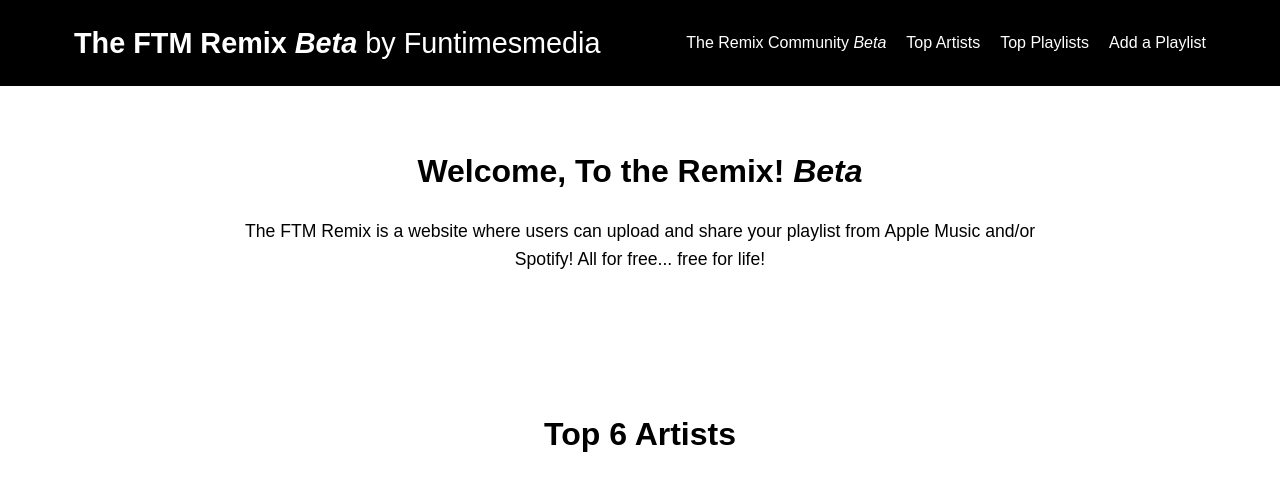
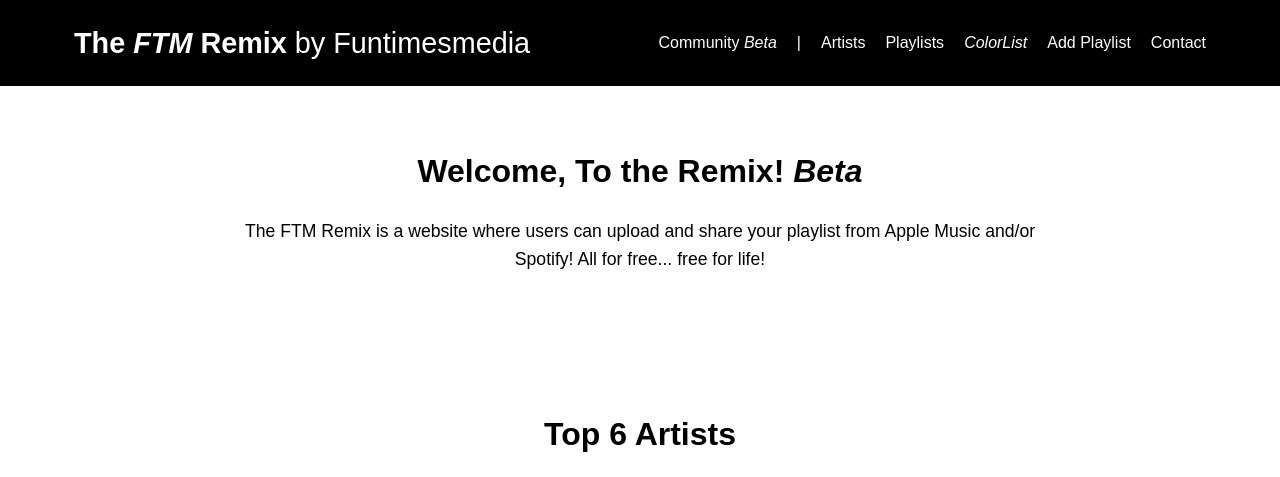
Before and after one commit to therealfuntimeswithdanny/the-ftm-remix, a plain HTML site: page index.html in a window 1280 px wide. Shown: the top 477 px of the page. Drawn offline with Linux system fonts and the light colour scheme.

Commit message:
Update index.html

```diff
--- a/index.html
+++ b/index.html
@@ -190,12 +190,15 @@
   <header>
     <div class="container">
       <nav>
-        <div class="logo"><b>The FTM Remix <i>Beta</i></b> by Funtimesmedia</div>
+        <div class="logo"><b>The <i>FTM</i> Remix</b> by Funtimesmedia</div>
         <ul>
-          <li><a href="https://theremixcummunity.funtimesmedia.uk">The Remix Community <i>Beta</i></a></li>
-          <li><a href="#artists">Top Artists</a></li>
-          <li><a href="#playlists">Top Playlists</a></li>
-          <li><a href="https://theremixcummunity.funtimesmedia.uk#add-playlist">Add a Playlist</a></li>
+          <li><a href="https://theremixcummunity.funtimesmedia.uk">Community <i>Beta</i></a></li>
+          <li><a>|</a></li>
+          <li><a href="#artists">Artists</a></li>
+          <li><a href="#playlists">Playlists</a></li>
+          <li><a href="#colorlist"><i>ColorList</i></a></li>
+          <li><a href="https://theremixcummunity.funtimesmedia.uk#add-playlist">Add Playlist</a></li>
+          <li><a href="#contact">Contact</a></li>
         </ul>
       </nav>
     </div>
@@ -288,7 +291,7 @@
     </div>
   </section>
 
-  <section id="playlists">
+  <section id="ColorList">
     <div class="container">
       <h2>FTM <i>ColorList</i></h2>
       <div class="playlists-grid">
```
